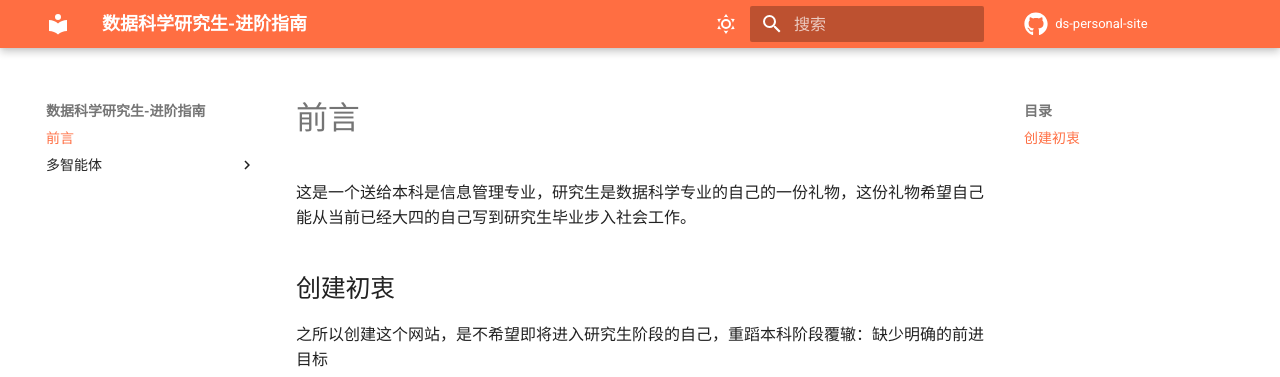
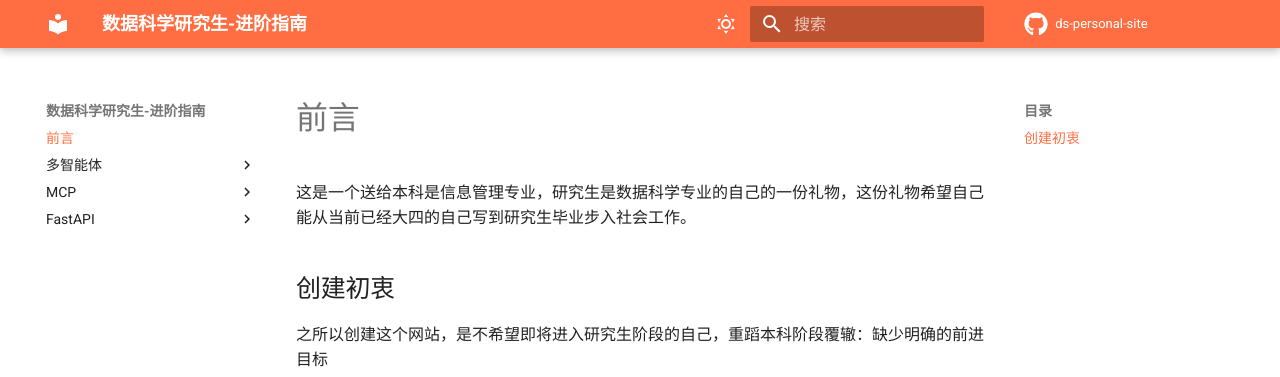
Before and after one commit to Messimeimei/personal-site, an MkDocs documentation site: the page built from docs/index.md, in a window 1280 px wide. Shown: the top 377 px of the page. Built offline with MkDocs 1.6.1 and Material for MkDocs 9.7.7, drawn with Linux system fonts in a browser that asks for light colours; comment, search, counter and statistics services are not loaded.

Commit message:
添加FastAPI内容

```diff
--- a/mkdocs.yml
+++ b/mkdocs.yml
@@ -30,3 +30,7 @@ nav:
   - 前言: index.md
   - 多智能体:
       - 多智能体介绍: multi-agent/start.md
+  - MCP:
+      - MCP协议介绍: MCP/strat.md
+  - FastAPI:
+      - FastAPI介绍: FastAPI/start.md
```
